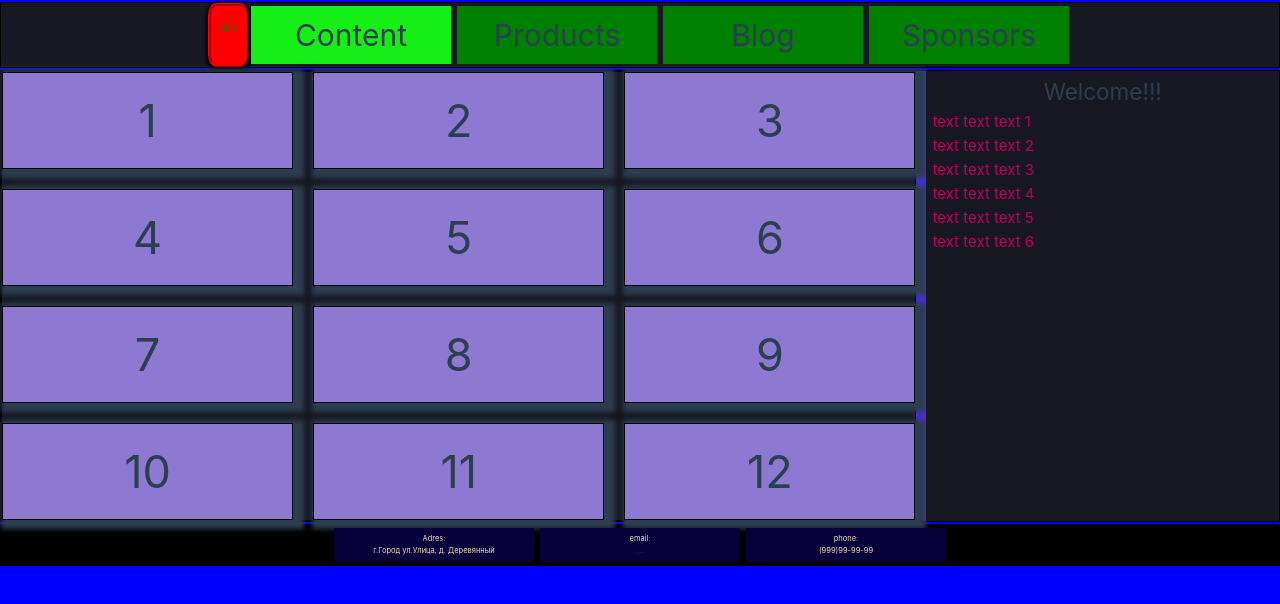
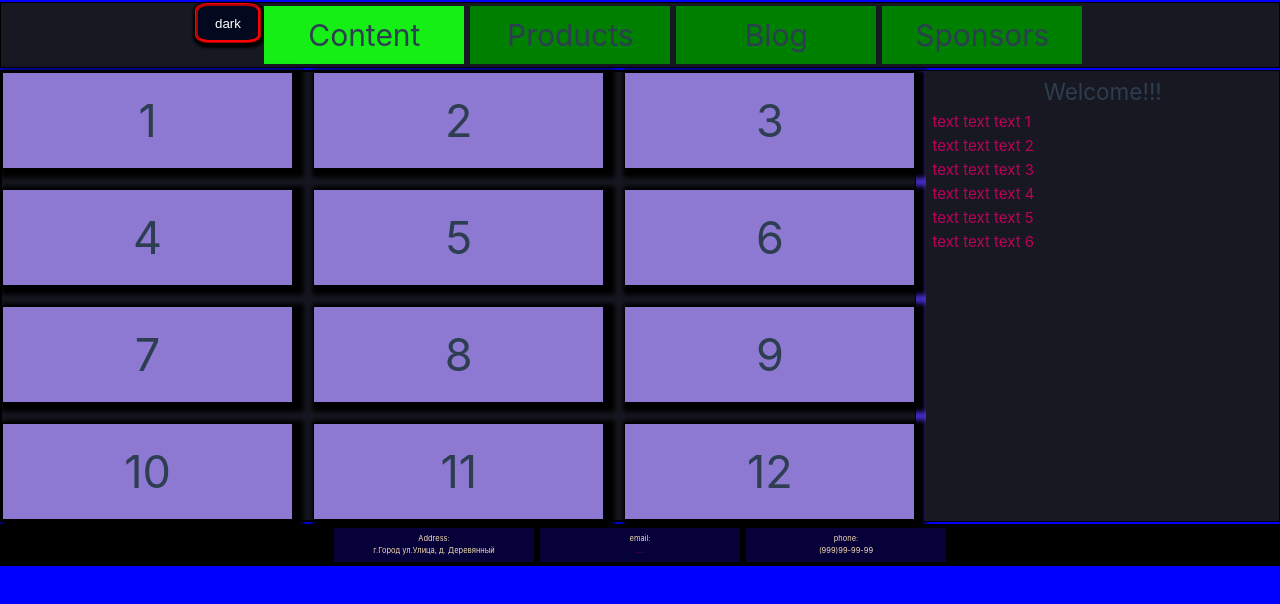
Before and after one commit to TheSamozvanec/vue_test_project, a Vue app: page / in a window 1280 px wide. Shown: the top 604 px of the page. Built offline with nearby package versions, Linux system fonts and the light colour scheme.

Commit message:
теперь пропс обязан быть string

```diff
--- a/index.html
+++ b/index.html
@@ -1,5 +1,5 @@
 <!DOCTYPE html>
-<html lang="">
+<html lang="ru">
   <head>
     <meta charset="UTF-8">
     <link rel="icon" href="/favicon.ico">
--- a/src/App.vue
+++ b/src/App.vue
@@ -1,33 +1,41 @@
+<!--html код и созданные компоненты-->
 <template>
-  <PageHeader @set-tema="SetAll"/>
+  <PageHeader @set-decor="SetPgDecor"/>
   <div>
-    <PageMain :tema="tema"/>
-    <PageAside :tema="tema"/>
+    <PageMain :decor="decor"/>
+    <PageAside :decor="decor"/>
   </div>
   <PageFooter/>
 </template>
 
+<!-- script подключение модулей и скрипт-код компонента-->
 <script lang="ts">
+// модули (в т.ч. компоненты)
 import { defineComponent } from 'vue'
 import PageHeader from './components/PageHeader.vue';
 import PageFooter from './components/PageFooter.vue';
 import PageMain from './components/PageMain.vue';
 import PageAside from './components/PageAside.vue';
+
+// скрипт-код компонента
 export default defineComponent({
+  // компоненты
   components :{
     PageHeader,
     PageFooter,
     PageMain,
     PageAside,
   },
+  // реактивные переменные
   data(){
     return{
-      tema:"dark"
+      decor:"dark"
     }
   },
+  // методы управления реактивными переменными
   methods:{
-    SetAll() {
-      this.tema=this.tema? '':'dark';
+    SetPgDecor(decor:string) {
+      this.decor=decor;
     },
   },
 
--- a/src/assets/main.css
+++ b/src/assets/main.css
@@ -8,8 +8,7 @@ body,
   padding: 0;
   box-sizing: border-box;
 }
-a,
-.green {
+a {
   text-decoration: none;
   color: rgb(189, 0, 88);
   transition: 0.4s;
--- /dev/null
+++ b/src/components/Decorations.ts
@@ -0,0 +1 @@
+export const Decorations:string[]=['dark','light','green','yellow']
--- a/src/components/PageAside.vue
+++ b/src/components/PageAside.vue
@@ -1,5 +1,5 @@
 <template>
-  <aside :className="tema">
+  <aside :class="decor">
     <h1>Welcome!!!</h1>
     <p><a href="#">text text text 1</a></p>
     <p><a href="#">text text text 2</a></p>
@@ -15,7 +15,7 @@ import { defineComponent } from 'vue';
 
 export default defineComponent({
   props: {
-    tema: {
+    decor: {
       type: String,
       required: false,
       default:'dark',
@@ -36,6 +36,12 @@ aside {
 aside.dark {
   background-color: rgb(24, 24, 35);
 }
+aside.green {
+  background-color: rgb(101, 240, 70);;
+}
+aside.yellow {
+  background-color: greenyellow;
+}
 p {
   background-color: rgba(255, 255, 255, 0);
   text-align: justify;
--- a/src/components/PageFooter.vue
+++ b/src/components/PageFooter.vue
@@ -1,7 +1,7 @@
 <template>
   <footer>
     <div>
-      Adres: <br />
+      Address: <br />
       г.Город ул.Улица, д. Деревянный
     </div>
     <div>
--- a/src/components/PageHeader.vue
+++ b/src/components/PageHeader.vue
@@ -1,6 +1,6 @@
 <template>
-  <header :className="tema">
-    <ToggleStyle @set-tema="setHeader"/>
+  <header :class="decor">
+    <ToggleStyle @set-decor="setHeader"/>
     <div class="use">Content</div>
     <div>Products</div>
     <div>Blog</div>
@@ -18,16 +18,16 @@ export default defineComponent({
   },
   data(){
     return{
-      tema:'dark'
+      decor:'dark'
     }
   },
   methods:{
-    setHeader() {
-      this.tema=this.tema? '':'dark';
-      this.$emit('setTema');
+    setHeader(decor:string) {
+      this.decor=decor;
+      this.$emit('setDecor',this.decor);
     },
   },
-  emits:['setTema'],
+  emits:['setDecor'],
 });
 </script>
 
@@ -44,6 +44,12 @@ header {
 }
 header.dark{
   background-color:  rgb(24, 24, 35);
+}
+header.green{
+  background-color:   rgb(40, 147, 15);
+}
+header.yellow{
+  background-color:  yellow;
 }
 div {
   margin: 3px;
--- a/src/components/PageMain.vue
+++ b/src/components/PageMain.vue
@@ -1,5 +1,5 @@
 <template>
-  <main :className="tema">
+  <main :class="decor">
     <div> 1</div>
     <div> 2</div>
     <div> 3</div>
@@ -20,7 +20,7 @@ import { defineComponent } from 'vue'
 
 export default defineComponent({
   props: {
-    tema: {
+    decor: {
       type: String,
       required: false,
       default:'dark',
@@ -44,10 +44,16 @@ export default defineComponent({
   main.dark{
     background-color: rgb(24, 24, 35);
   }
+  main.green{
+    background-color:  rgb(40, 147, 15);
+  }
+  main.yellow{
+    background-color: yellow;
+  }
   div{
     background-color: rgb(141, 121, 210);
     border: 1px solid black;
-    box-shadow: 5px 3px 5px 6px;
+    box-shadow: 5px 3px 5px 6px black;
     cursor: grab;
     font-size: 3em;
     transition: all 0.5s ease-in;
@@ -56,7 +62,7 @@ export default defineComponent({
     min-height: 50%;
   }
   div:hover{
-    box-shadow: 1px 1px 3px 3px;
+    box-shadow: 1px 1px 3px 3px black;
     transform: scale(0.97);
   }
 </style>
--- a/src/components/ToggleStyle.vue
+++ b/src/components/ToggleStyle.vue
@@ -1,49 +1,66 @@
 <template>
-  <button id="button" :className="tema" @:click="Toggled">
-      <span class="on">on </span><br/>
-      <span class="off">off</span>
+  <button id="button" :class="decor" @:click="Toggled">
+     {{decor }}
   </button>
 </template>
 
 <script lang="ts">
 import { defineComponent } from 'vue'
+import { Decorations } from './Decorations';
 
 export default defineComponent({
   data(){
    return {
-    tema:'dark'
+    decorIndex:0,
+    decor:Decorations[0],
    }
   },
   methods:{
     Toggled (){
-      this.tema=this.tema? '':'dark';
-      this.$emit('setTema')
+      this.decorIndex=this.decorIndex<Decorations.length-1? this.decorIndex+1:0;
+      this.decor=Decorations[this.decorIndex];
+     // this.decor=this.decor? '':'dark';
+      this.$emit('setDecor',this.decor);
+      console.log(this.decor);
+      console.log(Decorations);
+      console.log(Decorations.length);
+      console.log(this.decorIndex);
     }
   },
 
-  emits:['setTema'],
+  emits:['setDecor'],
 })
 </script>
 
 <style scoped>
  #button {
-    width: 3em;
-   background-color: green;
+    width: 5em;
+    height: 3em;
+    background-color: green;
     border: 3px ridge red;
-    box-shadow: 1px 2px 3px 3px;
+    box-shadow: 1px 2px 3px 3px black;
     border-radius: 20%;
   }
+
  #button.dark {
-    background-color: red;
+    background-color: rgb(2, 8, 29);
+    color: white;
+  }
+  #button.light {
+    background-color: rgb(220, 240, 240);
+    color: black;
+  }
+  #button.green {
+    background-color: rgb(44, 228, 2);
+    color: rgb(199, 5, 5);
+  }
+  #button.yellow {
+    background-color: rgb(212, 212, 0);
+    color: blue;
   }
   #button:active{
     transform: scale(0.95);
-    box-shadow: 1px 1px 1px 1px;
+    box-shadow: 1px 1px 1px 1px black;
   }
-  span.on{
-    color:green;
-  }
-  span.off{
-    color: red;
-  }
+
 </style>
```
